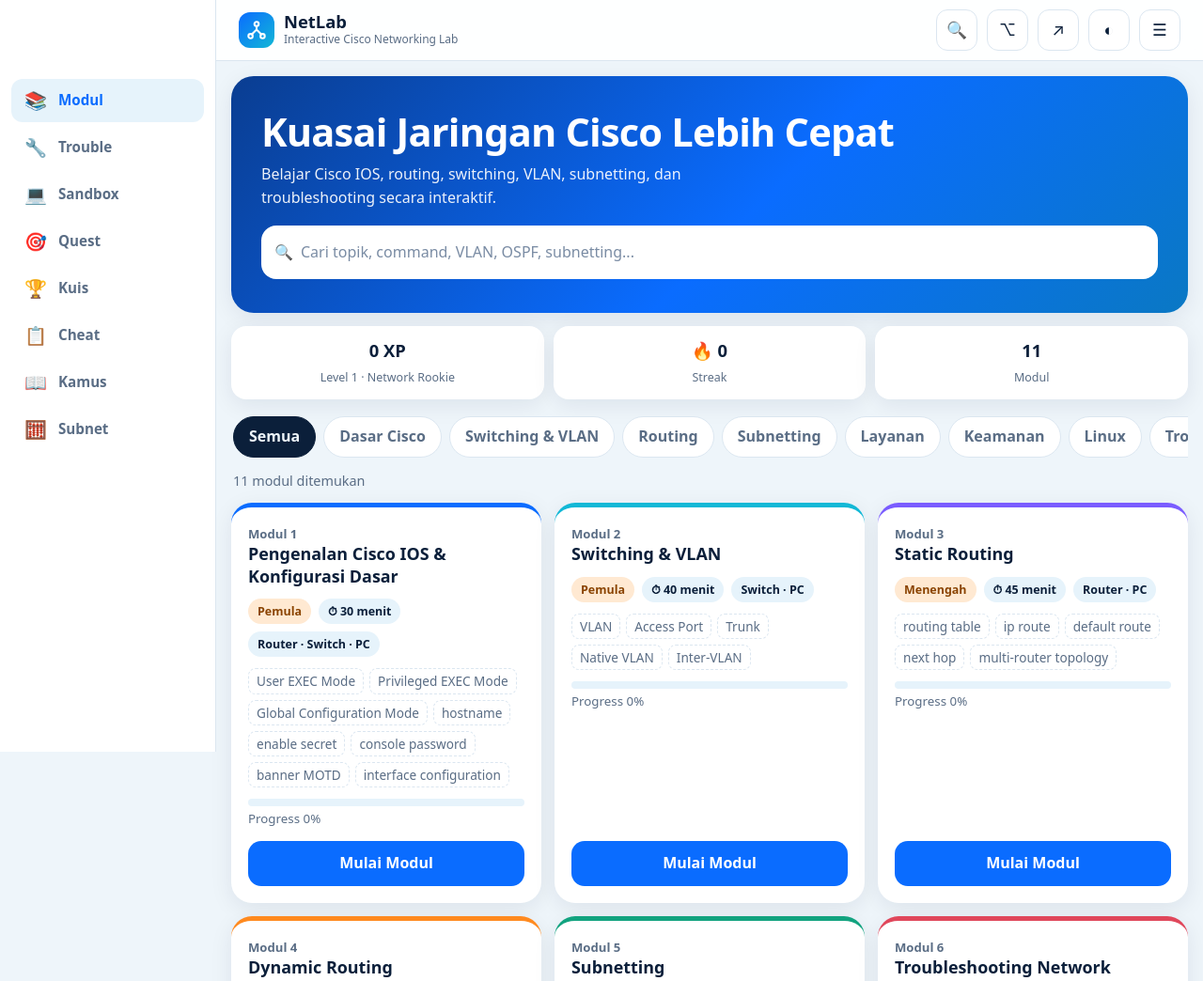
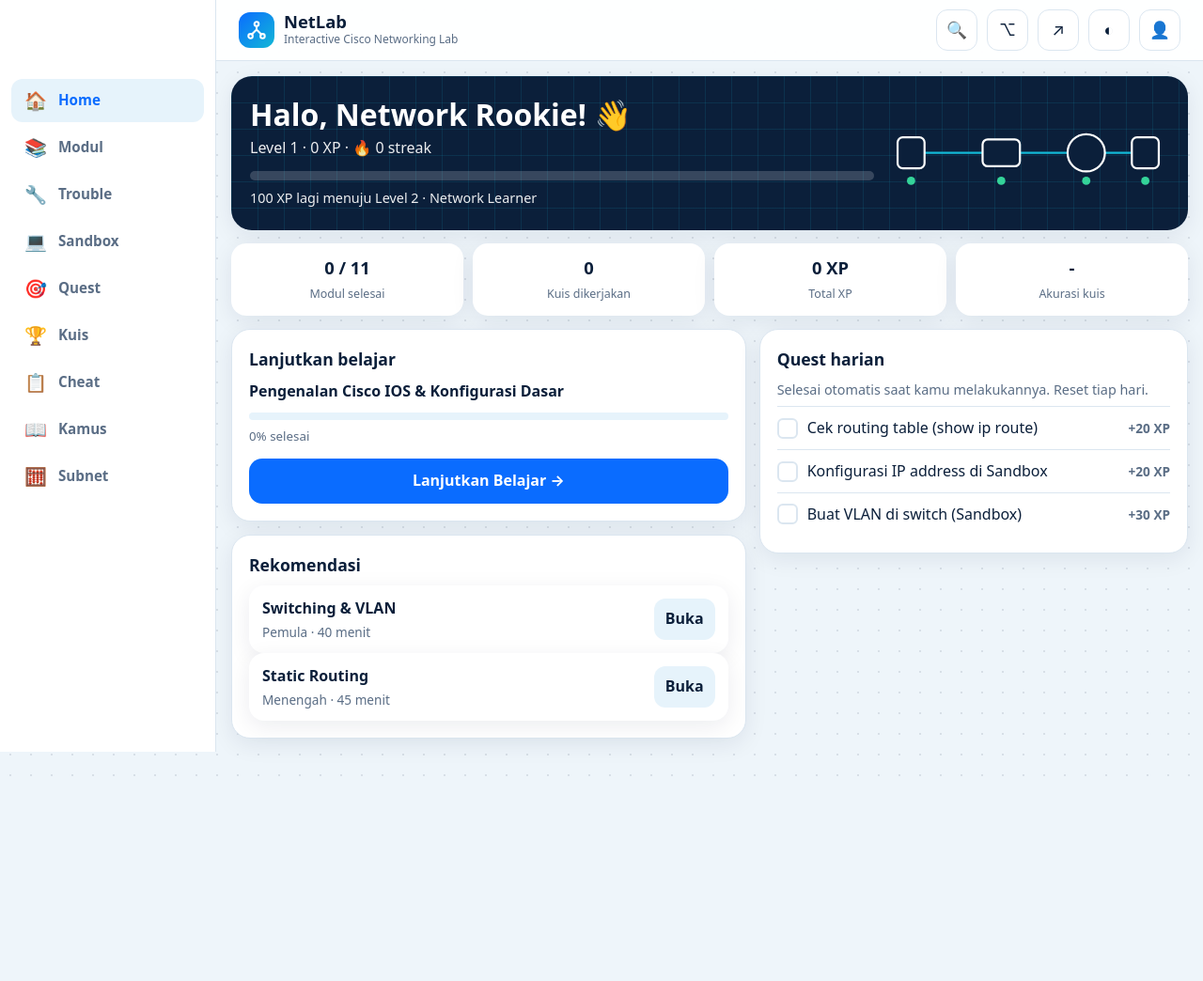
Before and after one commit to alfinobiasa-droid/ciscolab, a website built with Vite: page index.html in a window 1280 px wide. Shown: the top 1044 px of the page at 94% size. After the commit the page ends 826 px from the top, so only its background shows below. Built offline with nearby package versions, Linux system fonts and the light colour scheme.

Commit message:
pahahse 1

```diff
--- a/index.html
+++ b/index.html
@@ -17,7 +17,7 @@
  <a class="ib deskonly" href="https://github.com/alfinobiasa-droid/ciscolab" target="_blank" rel="noopener" aria-label="GitHub">⌥</a>
  <a class="ib deskonly" href="https://www.netacad.com" target="_blank" rel="noopener" aria-label="Tautan eksternal">↗</a>
  <button class="ib" id="theme" aria-label="Ganti tema">◐</button>
- <button class="ib" id="mbtn" aria-label="Menu">☰</button>
+ <button class="ib" id="mbtn" aria-label="Profil dan pengaturan">👤</button>
 </div></header>
 <main id="view" tabindex="-1"></main>
 <nav class="nav" id="nav" aria-label="Navigasi utama"></nav>
--- a/src/core.js
+++ b/src/core.js
@@ -3,7 +3,7 @@
 const CATS=["Semua","Dasar Cisco","Switching & VLAN","Routing","Subnetting","Layanan","Keamanan","Linux","Troubleshooting"];
 
 const PAGES=[
-{k:"modul",i:"📚",t:"Modul"},{k:"trouble",i:"🔧",t:"Trouble",d:"Kasus troubleshooting: cari penyebab PC1 tidak bisa ping PC2."},
+{k:"dashboard",i:"🏠",t:"Home"},{k:"modul",i:"📚",t:"Modul"},{k:"trouble",i:"🔧",t:"Trouble",d:"Kasus troubleshooting: cari penyebab PC1 tidak bisa ping PC2."},
 {k:"sandbox",i:"💻",t:"Sandbox",d:"Simulator CLI Cisco: enable, configure terminal, interface, ip address."},
 {k:"quest",i:"🎯",t:"Quest",d:"Misi konfigurasi dengan hadiah XP."},{k:"kuis",i:"🏆",t:"Kuis",d:"Bank soal 100+ dengan soal acak dan skor."},
 {k:"cheat",i:"📋",t:"Cheat",d:"Daftar command dengan tombol salin."},{k:"kamus",i:"📖",t:"Kamus",d:"Istilah jaringan: VLAN, OSPF, CIDR, NAT, dan lainnya."},
@@ -14,14 +14,30 @@ const store={
  get(k,f){try{const v=localStorage.getItem("netlab:"+k);return v?JSON.parse(v):f}catch(e){return f}},
  set(k,v){try{localStorage.setItem("netlab:"+k,JSON.stringify(v))}catch(e){}}
 };
-const LEVELS=[[0,"Network Rookie"],[100,"Cisco Learner"],[300,"Network Technician"],[600,"Routing Specialist"],[1000,"Network Engineer"]];
+const LEVELS=[[0,"Network Rookie"],[100,"Network Learner"],[300,"Network Technician"],[600,"Network Specialist"],[1000,"Network Engineer"]];
 const levelOf=xp=>{let n=0;LEVELS.forEach((l,i)=>{if(xp>=l[0])n=i});return{n:n+1,name:LEVELS[n][1]}};
 
-const S={cat:"Semua",q:"",page:location.hash.slice(1)||"modul",progress:store.get("progress",{}),xp:store.get("xp",0),streak:store.get("streak",0)};
+const S={cat:"Semua",q:"",page:location.hash.slice(1)||"dashboard",progress:store.get("progress",{}),xp:store.get("xp",0),streak:store.get("streak",0)};
 const $=s=>document.querySelector(s);
 const esc=s=>String(s).replace(/[&<>"]/g,c=>({"&":"&amp;","<":"&lt;",">":"&gt;",'"':"&quot;"}[c]));
 const hl=(t,q)=>{t=esc(t);if(!q)return t;const r=new RegExp("("+q.replace(/[.*+?^${}()|[\]\\]/g,"\\$&")+")","ig");return t.replace(r,"<mark>$1</mark>")};
 
 function toast(m){const t=$("#toast");t.textContent=m;t.hidden=false;clearTimeout(toast.t);toast.t=setTimeout(()=>t.hidden=true,2600)}
+const DQ=[
+ {id:"ip",t:"Konfigurasi IP address di Sandbox",xp:20,ev:"ip",n:1},
+ {id:"vlan",t:"Buat VLAN di switch (Sandbox)",xp:30,ev:"vlan",n:1},
+ {id:"trouble",t:"Selesaikan satu kasus troubleshooting",xp:40,ev:"trouble",n:1},
+ {id:"quiz",t:"Jawab 5 soal kuis dengan benar",xp:30,ev:"quiz_ok",n:5},
+ {id:"lesson",t:"Selesaikan satu materi",xp:20,ev:"lesson",n:1},
+ {id:"route",t:"Cek routing table (show ip route)",xp:20,ev:"route",n:1}];
+const today=()=>new Date().toISOString().slice(0,10);
+const dailyState=()=>{const d=store.get("daily",null);return d&&d.date===today()?d:{date:today(),cnt:{},done:{}}};
+const dailyList=()=>{const k=Math.floor(Date.parse(today())/864e5)%DQ.length;return[0,1,2].map(i=>DQ[(k+i)%DQ.length])};
+function dailyEvent(ev,by=1){
+ const d=dailyState();d.cnt[ev]=(d.cnt[ev]||0)+by;
+ dailyList().forEach(q=>{if(q.ev===ev&&!d.done[q.id]&&d.cnt[ev]>=q.n){d.done[q.id]=true;S.xp+=q.xp;store.set("xp",S.xp);toast("Quest harian selesai: "+q.t+" (+"+q.xp+" XP)")}});
+ store.set("daily",d);
+}
+const levelInfo=xp=>{let i=0;LEVELS.forEach((l,k)=>{if(xp>=l[0])i=k});const cur=LEVELS[i][0],nx=LEVELS[i+1];return{n:i+1,name:LEVELS[i][1],next:nx?nx[0]:null,nextName:nx?nx[1]:null,pct:nx?Math.round((xp-cur)/(nx[0]-cur)*100):100}};
 
-export {toast, CATS, PAGES, store, LEVELS, levelOf, S, $, esc, hl};
+export {toast, dailyEvent, CATS, PAGES, store, LEVELS, levelOf, S, $, esc, hl, DQ, today, dailyState, dailyList, levelInfo};
--- a/src/main.js
+++ b/src/main.js
@@ -11,6 +11,7 @@ import {renderSubnet} from "./pages/subnet.js";
 import {renderCheat, renderKamus} from "./pages/reference.js";
 import {renderSearch} from "./pages/search.js";
 import {renderMenu} from "./pages/settings.js";
+import {renderDashboard} from "./pages/dashboard.js";
 
 function renderSoon(p){
  $("#view").innerHTML=`<div class="soon"><div class="big">${p.i}</div><h2 style="margin:8px 0">${p.t}</h2><p style="color:var(--mute);max-width:46ch;margin:0 auto 18px">${p.d}</p><span class="tag o">Hadir di fase berikutnya</span></div>`;
@@ -24,7 +25,7 @@ function render(){
  renderNav();
  const p=PAGES.find(x=>x.k===S.page)||PAGES[0];
  if(p.k==="kuis"&&Q.run&&Q.run.i>=Q.run.items.length)Q.run=null;
- S.page==="cari"?renderSearch():S.page==="menu"?renderMenu():p.k==="modul"?(MD.id?renderModule():renderModules()):p.k==="kuis"?renderQuiz():p.k==="sandbox"?renderSandbox():p.k==="quest"?renderQuest():p.k==="trouble"?renderTrouble():p.k==="subnet"?renderSubnet():p.k==="cheat"?renderCheat():p.k==="kamus"?renderKamus():renderSoon(p);
+ S.page==="cari"?renderSearch():S.page==="menu"?renderMenu():p.k==="dashboard"?renderDashboard():p.k==="modul"?(MD.id?renderModule():renderModules()):p.k==="kuis"?renderQuiz():p.k==="sandbox"?renderSandbox():p.k==="quest"?renderQuest():p.k==="trouble"?renderTrouble():p.k==="subnet"?renderSubnet():p.k==="cheat"?renderCheat():p.k==="kamus"?renderKamus():renderSoon(p);
  window.scrollTo(0,0);
 }
 
@@ -33,7 +34,7 @@ function go(k){if(k==="modul")MD.id=null;S.page=k;history.replaceState(null,"","
 document.addEventListener("click",e=>{
  const t=e.target.closest("[data-go],[data-cat],[data-start],#clr,#sbtn,#logo,#theme");if(!t)return;
  if(t.dataset.go)return go(t.dataset.go);
- if(t.id==="logo")return go("modul");
+ if(t.id==="logo")return go("dashboard");
  if(t.id==="sbtn"){go("cari");return setTimeout(()=>$("#gq")?.focus(),50)}
  if(t.id==="theme"){const r=document.documentElement,d=getComputedStyle(r).getPropertyValue("--bg").trim()==="#0a1626";r.dataset.theme=d?"light":"dark";return store.set("theme",r.dataset.theme)}
  if(t.dataset.cat){S.cat=t.dataset.cat;document.querySelectorAll(".chip").forEach(c=>c.setAttribute("aria-pressed",c.dataset.cat===S.cat));return renderList()}
--- /dev/null
+++ b/src/pages/dashboard.js
@@ -0,0 +1,29 @@
+import MODULES from "../data/modules.json";
+import {store, S, $, esc, dailyState, dailyList, levelInfo} from "../core.js";
+import {go} from "../main.js";
+import {QS, pct} from "./quiz.js";
+import {MDONE} from "./lesson.js";
+
+const modPct=id=>S.progress[id]||0;
+const TOPO='<svg class="dh-art" viewBox="0 0 272 90" role="img" aria-label="Topologi: PC, switch, router, PC"><g stroke="#12b8d6" stroke-width="2" stroke-linecap="round" fill="none"><path d="M36 45H92M128 45H174M210 45H236"/></g><g fill="#0b1f3a" stroke="#fff" stroke-width="2"><rect x="10" y="30" width="26" height="30" rx="5"/><rect x="92" y="32" width="36" height="26" rx="5"/><circle cx="192" cy="45" r="18"/><rect x="236" y="30" width="26" height="30" rx="5"/></g><g fill="#34d399"><circle cx="23" cy="72" r="4"/><circle cx="110" cy="72" r="4"/><circle cx="192" cy="72" r="4"/><circle cx="249" cy="72" r="4"/></g></svg>';
+function renderDashboard(){
+ const lv=levelInfo(S.xp),last=store.get("lastModule",null),done=Object.keys(MDONE).length,acc=pct(QS.ok,QS.ans);
+ const cur=MODULES.find(m=>m.id===last&&modPct(m.id)<100)||MODULES.find(m=>modPct(m.id)<100)||MODULES[0];
+ const dq=dailyList(),ds=dailyState();
+ const weak=Object.entries(QS.cat||{}).filter(([,v])=>v[1]>=3).map(([c,v])=>[c,Math.round(v[0]/v[1]*100)]).sort((a,b)=>a[1]-b[1])[0];
+ const recs=MODULES.filter(m=>modPct(m.id)<100&&m.id!==cur.id).slice(0,2);
+ const row=(t,s,b,a)=>`<div class="cc"><div style="min-width:0"><b>${t}</b><div class="cd">${s}</div></div><button class="cpy" ${a}>${b}</button></div>`;
+ const st=[[done+" / "+MODULES.length,"Modul selesai"],[store.get("quizHistory",[]).length,"Kuis dikerjakan"],[S.xp+" XP","Total XP"],[(QS.ans?acc+"%":"-"),"Akurasi kuis"]];
+ $("#view").innerHTML=`<section class="dash-hero"><div class="dh-main"><h1 class="dh-title">Halo, ${lv.name}! 👋</h1>
+ <p class="dh-sub">Level ${lv.n} · ${S.xp} XP · 🔥 ${S.streak} streak</p>
+ <div class="xpbar" role="progressbar" aria-label="Progres menuju level berikutnya" aria-valuemin="0" aria-valuemax="100" aria-valuenow="${lv.pct}"><i style="width:0"></i></div>
+ <p class="dh-next">${lv.next?(lv.next-S.xp)+" XP lagi menuju Level "+(lv.n+1)+" · "+lv.nextName:"Level tertinggi tercapai"}</p></div>${TOPO}</section>
+ <div class="stats4">${st.map(x=>`<div class="stat"><b>${x[0]}</b><span>${x[1]}</span></div>`).join("")}</div>
+ <div class="dgrid"><div class="dgrid-col">
+ <article class="dcard"><h2 class="dh2">Lanjutkan belajar</h2><b>${cur.title}</b><div class="bar" style="margin:10px 0 4px"><i style="width:${modPct(cur.id)}%"></i></div><small style="color:var(--mute)">${modPct(cur.id)}% selesai</small><button class="go" style="width:100%;margin-top:12px" data-start="${cur.id}">Lanjutkan Belajar →</button></article>
+ <article class="dcard" style="margin-top:14px"><h2 class="dh2">Rekomendasi</h2>${weak&&weak[1]<75?row("Perdalam: "+esc(weak[0]),"Akurasi kuis "+weak[1]+"%, latihan lagi","Latihan",`data-sr="qz" data-v="${esc(weak[0])}"`):""}${recs.map(m=>row(esc(m.title),m.level+" · "+m.min+" menit","Buka",`data-start="${m.id}"`)).join("")||(weak?"":'<p style="color:var(--mute)">Semua modul selesai. Coba mode ujian di Kuis.</p>')}</article></div>
+ <article class="dcard"><h2 class="dh2">Quest harian</h2><p style="color:var(--mute);margin:0 0 6px;font-size:.9rem">Selesai otomatis saat kamu melakukannya. Reset tiap hari.</p>${dq.map(q=>{const c=Math.min(ds.cnt[q.ev]||0,q.n),ok=!!ds.done[q.id];return `<div class="dq${ok?" ok":""}"><i aria-hidden="true">${ok?"✓":""}</i><span>${q.t}${q.n>1?" ("+c+"/"+q.n+")":""}</span><b>+${q.xp} XP</b></div>`}).join("")}</article></div>`;
+ requestAnimationFrame(()=>{const b=$(".xpbar i");if(b)b.style.width=lv.pct+"%"});
+}
+
+export {renderDashboard, modPct, TOPO};
--- a/src/pages/lesson.js
+++ b/src/pages/lesson.js
@@ -1,6 +1,6 @@
 import MODULES from "../data/modules.json";
 import LESSONS from "../data/lessons.json";
-import {store, S, $, esc} from "../core.js";
+import {dailyEvent, store, S, $, esc} from "../core.js";
 import {render, go} from "../main.js";
 import {L, pct, shuffle} from "./quiz.js";
 
@@ -12,11 +12,11 @@ const doneSet=id=>LS[id]||[];
 const isDone=(id,i)=>doneSet(id).includes(i);
 const unlocked=(id,i)=>i===0||isDone(id,i-1);
 function setLesson(i){MD.i=i;MD.sel=null;MD.bad=[];MD.msg="";MD.order=shuffle(LESSONS[MD.id][i][5].map((_,k)=>k))}
-function openModule(id){MD.id=id;setLesson(Math.min(doneSet(id).length,LESSONS[id].length-1));S.page="modul";render()}
+function openModule(id){MD.id=id;store.set("lastModule",id);setLesson(Math.min(doneSet(id).length,LESSONS[id].length-1));S.page="modul";render()}
 function completeLesson(){
  const id=MD.id,n=LESSONS[id].length;
  (LS[id]=LS[id]||[]).push(MD.i);
- S.xp+=10;S.streak++;MD.msg="✓ Benar! +10 XP";
+ S.xp+=10;S.streak++;dailyEvent("lesson");MD.msg="✓ Benar! +10 XP";
  const pct=Math.round(LS[id].length/n*100);S.progress[id]=pct;
  if(pct===100&&!MDONE[id]){MDONE[id]=true;S.xp+=50;MD.msg+=" · Modul selesai! +50 XP";store.set("modDone",MDONE)}
  store.set("lessons",LS);store.set("progress",S.progress);store.set("xp",S.xp);store.set("streak",S.streak);
--- a/src/pages/quiz.js
+++ b/src/pages/quiz.js
@@ -1,5 +1,5 @@
 import QUESTIONS from "../data/questions.json";
-import {toast, store, S, $, esc} from "../core.js";
+import {toast, dailyEvent, store, S, $, esc} from "../core.js";
 import {go} from "../main.js";
 
 const QCATS=["Semua","Dasar Cisco","VLAN","Routing","OSPF","Subnetting","Layanan","Keamanan","Linux","Troubleshooting"];
@@ -28,7 +28,7 @@ function examAnswer(){
 function finishExam(){
  const r=Q.run;if(r.finished)return;r.finished=true;
  r.i=r.items.length;r.ok=r.items.filter((it,i)=>r.answers[i]===it.q.answer).length;r.xp=r.ok*10;
- S.xp+=r.xp;QS.ans+=r.answers.filter(a=>a!=null).length;QS.ok+=r.ok;
+ S.xp+=r.xp;if(r.ok)dailyEvent("quiz_ok",r.ok);QS.ans+=r.answers.filter(a=>a!=null).length;QS.ok+=r.ok;
  r.items.forEach((it,i)=>{if(r.answers[i]!=null){bumpCat(it.q.category,r.answers[i]===it.q.answer);if(!QS.done.includes(it.q.id))QS.done.push(it.q.id)}});
  store.set("qstats",QS);store.set("xp",S.xp);saveQuiz();
 }
@@ -75,7 +75,7 @@ function answerQuiz(){
  if(Q.run.exam)return examAnswer();
  const r=Q.run,it=r.items[r.i],ok=it.order[r.sel]===it.q.answer;
  r.done=true;QS.ans++;bumpCat(it.q.category,ok);
- if(ok){QS.ok++;r.ok++;r.xp+=it.q.xp;S.xp+=it.q.xp;S.streak++}else S.streak=0;
+ if(ok){QS.ok++;r.ok++;r.xp+=it.q.xp;S.xp+=it.q.xp;S.streak++;dailyEvent("quiz_ok")}else S.streak=0;
  if(!QS.done.includes(it.q.id))QS.done.push(it.q.id);
  store.set("qstats",QS);store.set("xp",S.xp);store.set("streak",S.streak);
 }
--- a/src/pages/trouble.js
+++ b/src/pages/trouble.js
@@ -1,4 +1,4 @@
-import {store, S, $, esc} from "../core.js";
+import {dailyEvent, store, S, $, esc} from "../core.js";
 import {go} from "../main.js";
 
 const CAUSES=[
@@ -63,7 +63,7 @@ document.addEventListener("click",e=>{
  else if(a==="list")T.cur=null;
  else if(a==="pick"&&T.sel==null){
   const s=TS.find(x=>x.id===T.cur);T.sel=v;
-  if(v===s.ans){S.streak++;if(!TK.done[s.id]){TK.done[s.id]=true;T.gain=true;S.xp+=10;store.set("xp",S.xp);store.set("trouble",TK)}}else S.streak=0;
+  if(v===s.ans){S.streak++;dailyEvent("trouble");if(!TK.done[s.id]){TK.done[s.id]=true;T.gain=true;S.xp+=10;store.set("xp",S.xp);store.set("trouble",TK)}}else S.streak=0;
   store.set("streak",S.streak);
  }
  else if(a==="next"){const nx=TS.find(x=>x.id>T.cur);T.cur=nx?nx.id:null;T.sel=null;T.gain=false}
--- a/src/style.css
+++ b/src/style.css
@@ -104,6 +104,30 @@ main{max-width:1120px;margin:0 auto;padding:16px 16px calc(var(--nav-h) + 28px +
 .pg{font-size:1.5em}
 .skip{position:absolute;left:8px;top:-60px;z-index:60;background:var(--ink);color:var(--bg);padding:10px 14px;border-radius:10px;text-decoration:none;font-weight:700}
 .skip:focus{top:calc(8px + env(safe-area-inset-top,0px))}
+body{background-image:radial-gradient(color-mix(in srgb,var(--ink) 10%,transparent) 1px,transparent 1px);background-size:22px 22px}
+.hero,.dash-hero{background-color:#0b1f3a;background-image:linear-gradient(rgba(18,184,214,.12) 1px,transparent 1px),linear-gradient(90deg,rgba(18,184,214,.12) 1px,transparent 1px);background-size:28px 28px}
+.dash-hero{display:flex;flex-direction:column;gap:14px;color:#fff;border-radius:22px;padding:22px 20px;box-shadow:var(--shadow);overflow:hidden}
+.dh-title{margin:0 0 4px;font-size:clamp(1.5rem,5vw,2rem);line-height:1.2}
+.dh-sub{margin:0 0 12px;opacity:.92}
+.xpbar{height:10px;border-radius:99px;background:rgba(255,255,255,.18);overflow:hidden}
+.xpbar i{display:block;height:100%;background:#12b8d6;border-radius:99px;transition:width .7s ease}
+.dh-next{margin:8px 0 0;font-size:.9rem;opacity:.92}
+.dh-art{width:100%;max-width:260px;height:auto;align-self:center}
+.stats4{display:grid;grid-template-columns:repeat(2,1fr);gap:10px;margin-top:14px}
+.dgrid{display:grid;gap:14px;margin-top:14px}
+.dcard{background:var(--card);border-radius:20px;padding:18px;box-shadow:var(--shadow);border:1px solid var(--line)}
+.dh2{margin:0 0 8px;font-size:1.1rem}
+.dq{display:flex;align-items:center;gap:10px;padding:10px 0;border-top:1px solid var(--line)}
+.dq i{font-style:normal;width:22px;height:22px;border-radius:6px;border:2px solid var(--line);display:grid;place-items:center;flex:none;font-size:.8rem}
+.dq span{flex:1;min-width:0}
+.dq b{font-size:.85rem;color:var(--mute)}
+.dq.ok i{background:#1a9b5c;border-color:#1a9b5c;color:#fff}
+.dq.ok span{text-decoration:line-through;opacity:.7}
+.nav button{font-size:.56rem}
+@media (max-width:360px){.nav button{font-size:.5rem}}
+@media (min-width:640px){.dash-hero{flex-direction:row;align-items:center;justify-content:space-between}.dh-main{flex:1}.dh-art{max-width:300px}.stats4{grid-template-columns:repeat(4,1fr)}}
+@media (min-width:1024px){.dgrid{grid-template-columns:1.2fr 1fr;align-items:start}.nav button{font-size:.95rem}}
+@media (prefers-reduced-motion:reduce){.xpbar i{transition:none}}
 @media (min-width:640px){.grid{grid-template-columns:repeat(2,1fr)}.hero{padding:36px 32px}.logo small{display:block}.deskonly{display:grid}}
 @media (min-width:1024px){
  body{padding-left:230px}
```
Also changed, not shown: src/sim/engine.js (+4 -4 lines), README.md.
